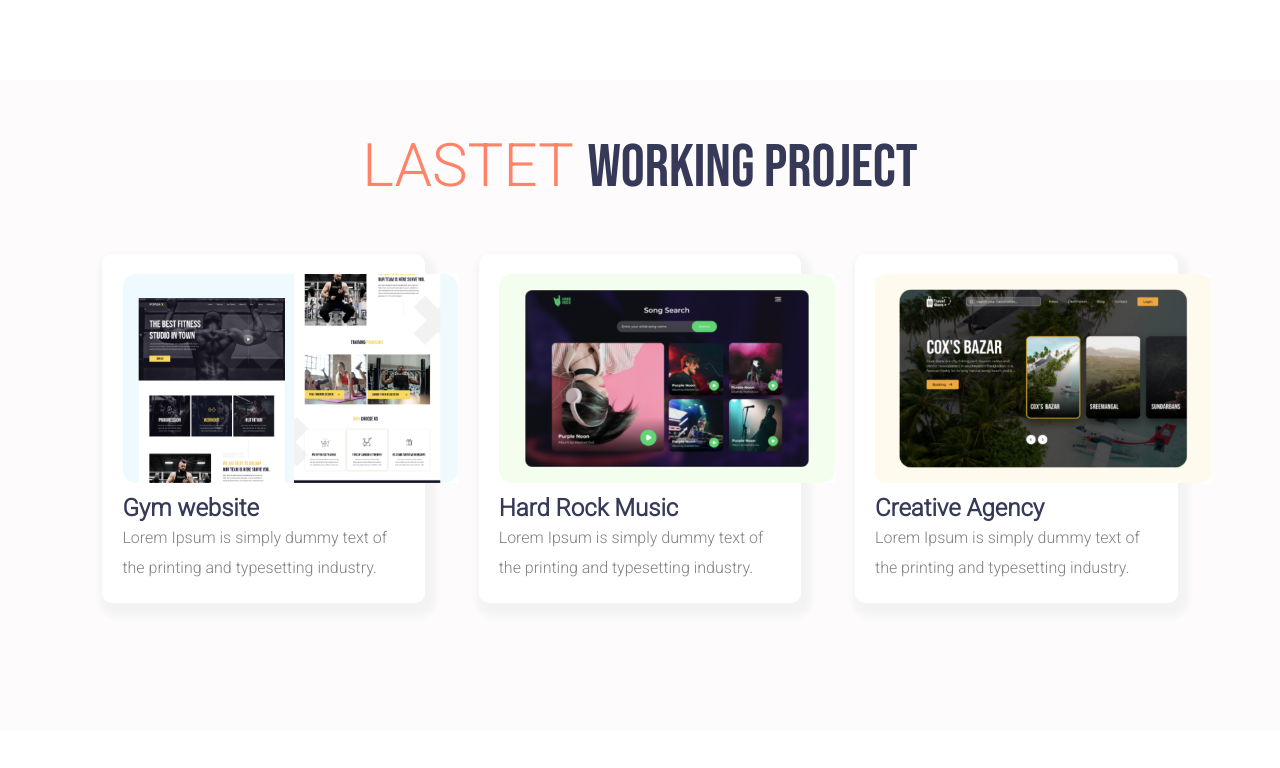
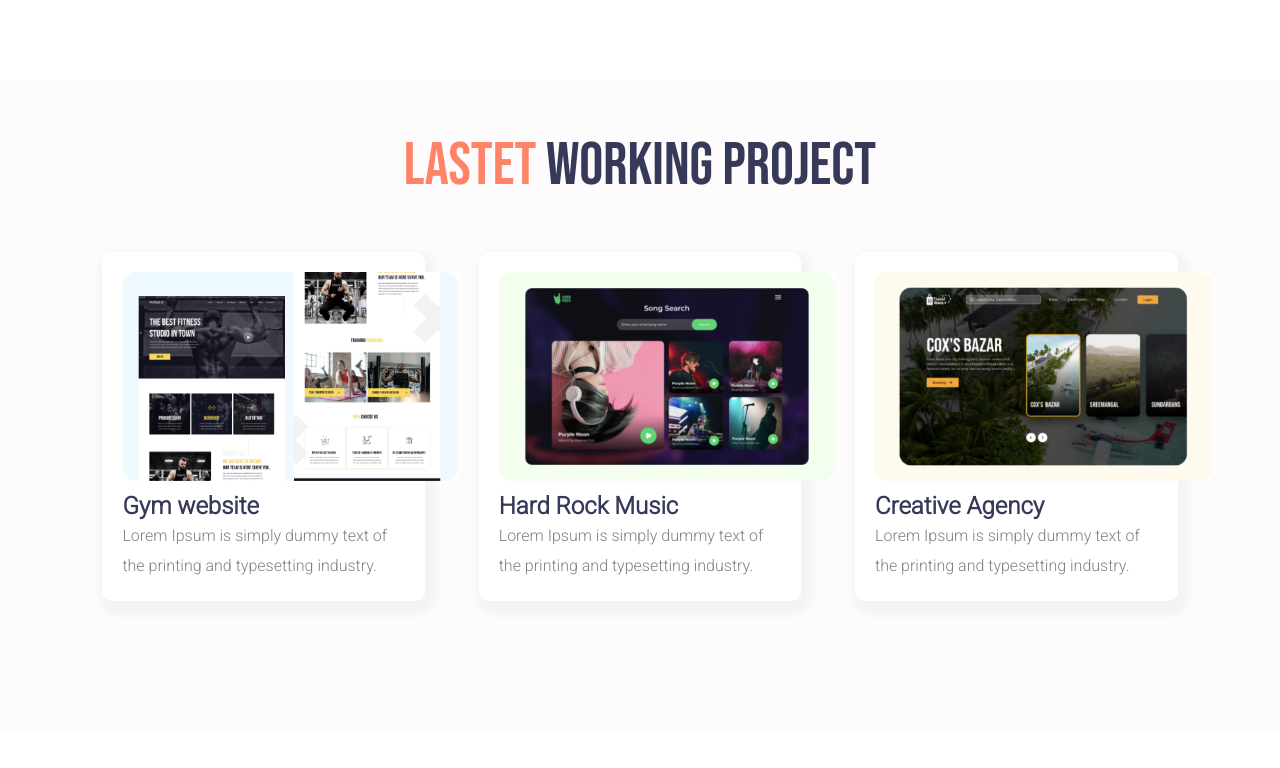
Before and after one commit to SMRsaimon/Assignment-1, a plain HTML site: page index.html in a window 1280 px wide. Shown: the part 1980-2748 px from the top of the page. Drawn offline with Linux system fonts and the light colour scheme.

Commit message:
fixed heanding issue

```diff
--- a/index.html
+++ b/index.html
@@ -129,7 +129,7 @@
 
 
     <div class="container">
-        <h1 class="h1" > <span style=" color: #FF8367; background: transparent;"> LASTET </span>  WORKING PROJECT    </h1>
+        <h1 class="h1" > <span style=" color: #FF8367; background: transparent;  font-family: 'Bebas Neue', cursive;"> LASTET </span>  WORKING PROJECT    </h1>
 
 
         <div class="project-demo float">
```
